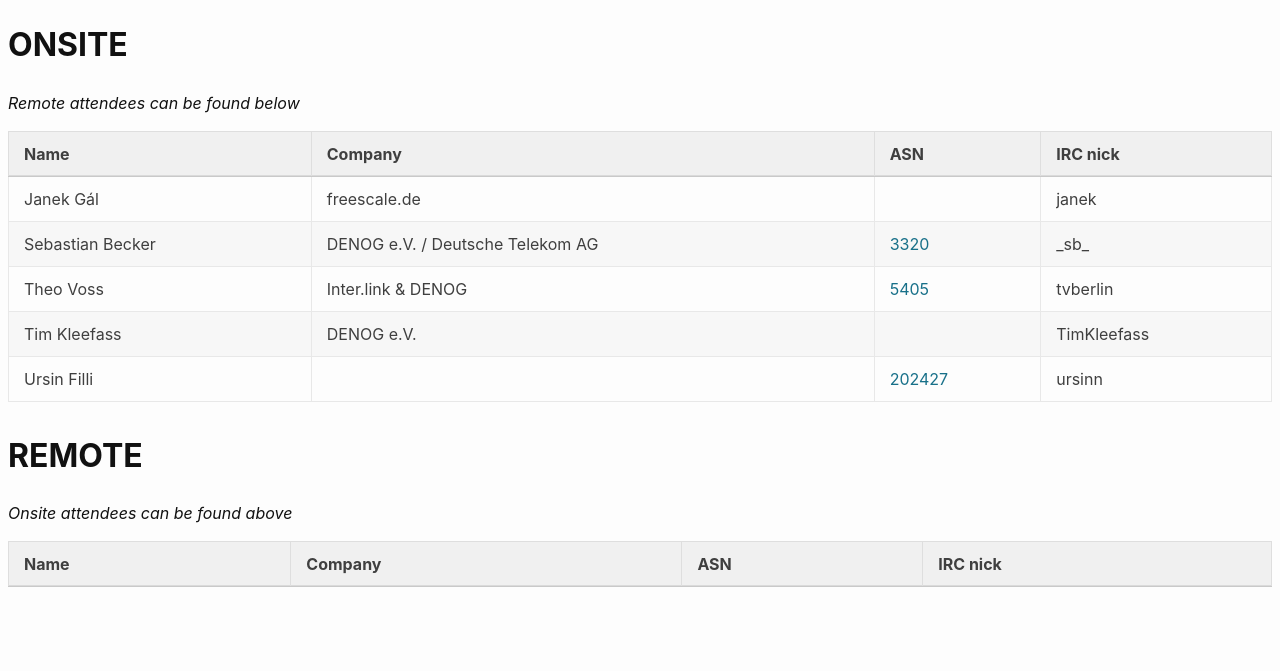
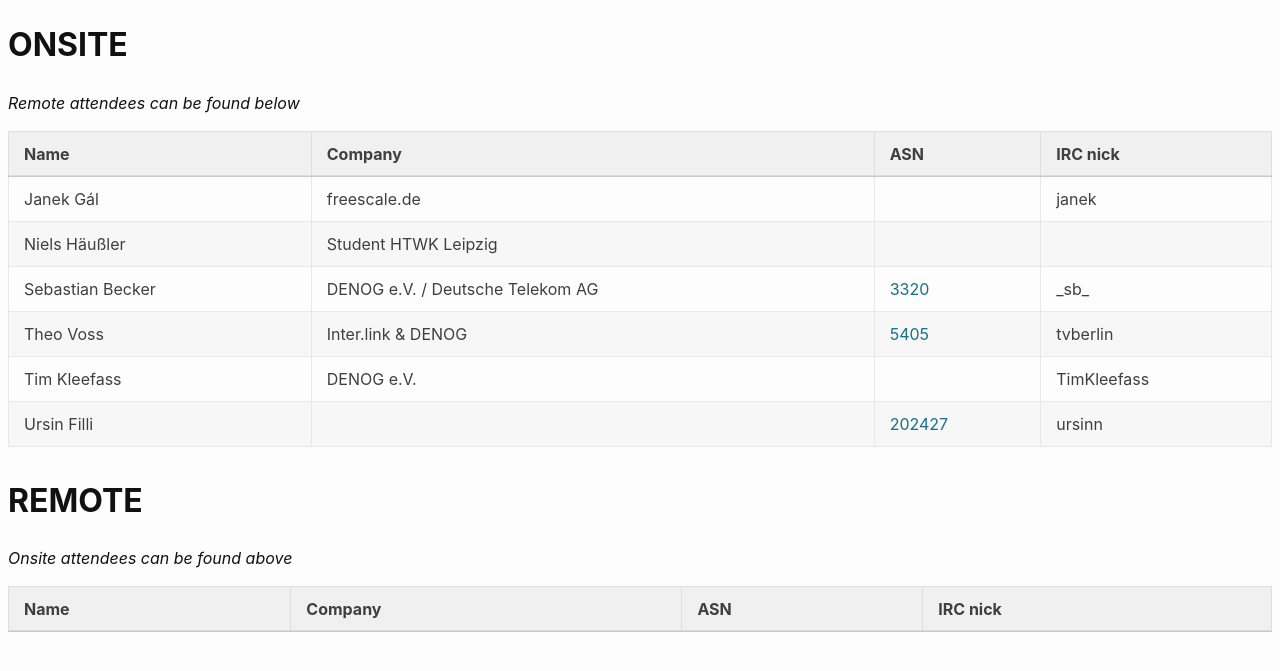
Before and after one commit to denog/pretix-attendeelist, a Jekyll site: the page built from denog16/index.markdown, in a window 1280 px wide. Shown: the top 671 px of the page. Built offline with Jekyll 4.4.1, drawn with Linux system fonts in a browser that asks for light colours.

Commit message:
Latest data: Wed Jul  3 19:27:48 UTC 2024

```diff
--- a/_data/attendees_denog16_onsite.json
+++ b/_data/attendees_denog16_onsite.json
@@ -3,6 +3,12 @@
     "name": "Janek Gál",
     "company": "freescale.de",
     "irc": "janek",
+    "asn": null
+  },
+  {
+    "name": "Niels Häußler",
+    "company": "Student HTWK Leipzig",
+    "irc": null,
     "asn": null
   },
   {
```
Also changed, not shown: _data/attendees_denog16_online.json (+8 -0 lines).
